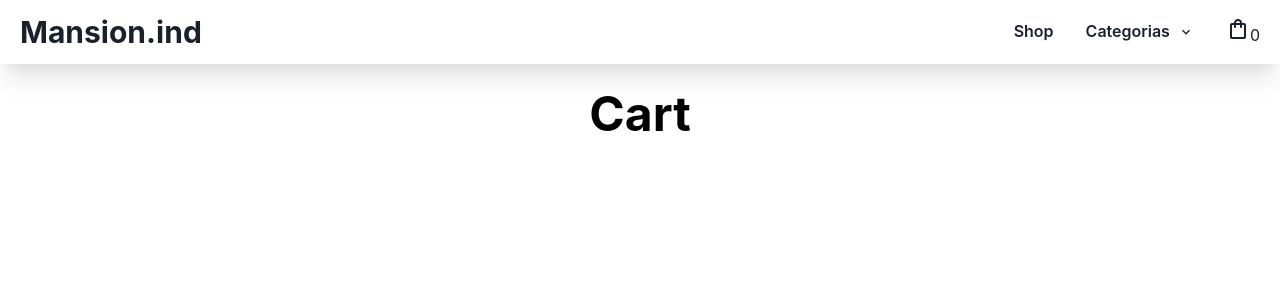
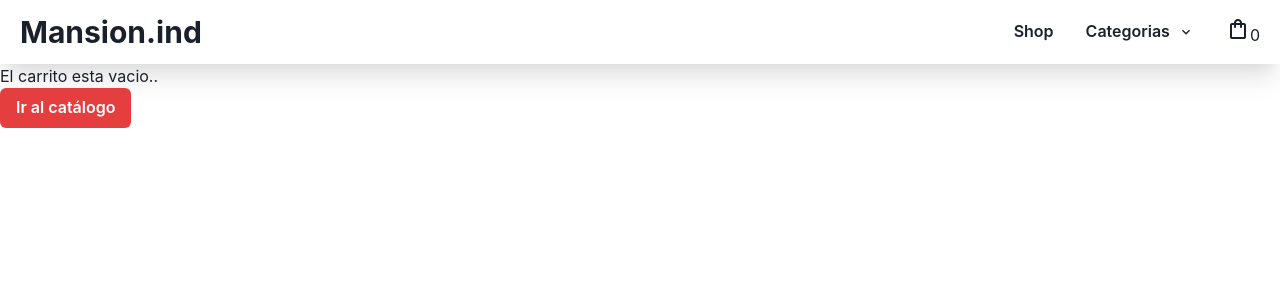
Before and after one commit to FacuBitz/mansion-ind, a React (Vite) app: page /cart in a window 1280 px wide. Shown: the top 300 px of the page. Built offline with nearby package versions, Linux system fonts and the light colour scheme.

Commit message:
agrego brief

```diff
--- /dev/null
+++ b/src/components/Brief.jsx
@@ -0,0 +1,50 @@
+import { useContext } from "react";
+import { CartContext } from "../context/StateComponent";
+import {
+  Button,
+  Container,
+  Heading,
+  Card,
+  CardHeader,
+  CardBody,
+  CardFooter,
+  Text,
+  Box,
+} from "@chakra-ui/react";
+
+const Brief = () => {
+  const { cart, removeItem } = useContext(CartContext);
+
+  return (
+    <>
+      {cart.map((item) => {
+        return (
+          <Container key={item.id}>
+            <Card>
+              <Box>
+                <img src={item.img} alt="imagen_producto" />
+              </Box>
+              <CardHeader>
+                <Heading size="md">{item.name}</Heading>
+              </CardHeader>
+              <CardBody>
+                <Text as="b">Cantidad: {item.quantity}</Text>
+                <Text>Subtotal: {item.price * item.quantity}.-</Text>
+              </CardBody>
+              <CardFooter>
+                <Button colorScheme="red" onClick={() => removeItem(item.id)}>
+                  X
+                </Button>
+              </CardFooter>
+            </Card>
+          </Container>
+        );
+      })}
+      {/* <div>
+        Total: {total}.-
+      </div> */}
+    </>
+  );
+};
+
+export default Brief;
--- a/src/components/Cart.jsx
+++ b/src/components/Cart.jsx
@@ -1,17 +1,30 @@
-import { Center, Heading } from "@chakra-ui/react";
-import React from "react";
+import { Link } from "react-router-dom";
+import { useContext } from "react";
+import { CartContext } from "../context/StateComponent";
+import { Button } from "@chakra-ui/react";
+import Brief from "./Brief";
 
 const Cart = () => {
+  const { cart } = useContext(CartContext);
+
+  if (cart.length === 0) {
+    return (
+      <>
+        <div className="cart_">
+          <h2>El carrito esta vacio..</h2>
+          <Link to={"/catalogue"}>
+            <Button colorScheme="red">Ir al catálogo</Button>
+          </Link>
+        </div>
+      </>
+    );
+  }
+
   return (
-    <>
-      <div>
-        <Center h="100px" color="black">
-          <Heading as="h2" size="2xl">
-            Cart
-          </Heading>
-        </Center>
-      </div>
-    </>
+    <div>
+      {console.log(cart)}
+      <Brief />
+    </div>
   );
 };
 
--- a/src/context/StateComponent.jsx
+++ b/src/context/StateComponent.jsx
@@ -36,12 +36,15 @@ const StateComponent = ({ children }) => {
     setCounter(1);
   };
 
-  const clearCart = () => setCart([]);
+  const clearCart = () => {
+    setCart([]);
+    setCartQty(0);
+  };
 
   const isInCart = (id) =>
     cart.find((product) => product.id === id) ? true : false;
 
-  const removeProduct = (id) =>
+  const removeItem = (id) =>
     setCart(cart.filter((product) => product.id !== id));
 
   return (
@@ -55,7 +58,7 @@ const StateComponent = ({ children }) => {
         addItem,
         clearCart,
         isInCart,
-        removeProduct,
+        removeItem,
         cartQty,
       }}
     >
```
